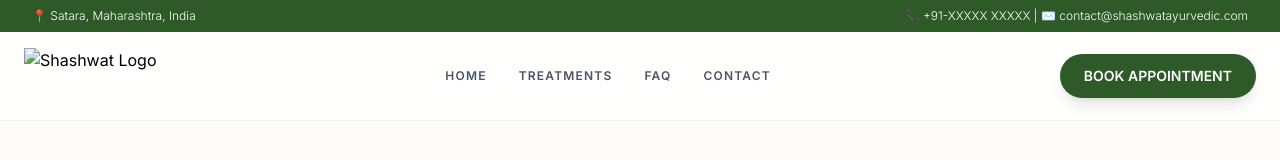
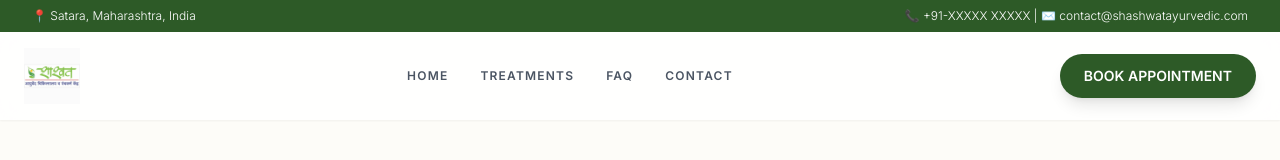
Before and after one commit to HARSHsabne/dr.-rahul-chavan, a plain HTML site: page index.html in a window 1280 px wide. Shown: the top 160 px of the page. Drawn offline with nearby package versions, Linux system fonts and the light colour scheme.

Commit message:
Update index.html

```diff
--- a/index.html
+++ b/index.html
@@ -33,7 +33,7 @@
 
     <nav class="flex items-center justify-between px-6 py-4 bg-white/80 backdrop-blur-md sticky top-0 z-50 shadow-sm">
         <div class="flex items-center gap-3">
-            <img src="your-logo-path.png" alt="Shashwat Logo" class="h-10 md:h-14">
+            <img src="logo.png" alt="Shashwat Logo" class="h-10 md:h-14">
         </div>
 
         <div class="hidden lg:flex gap-8 font-semibold text-xs uppercase tracking-widest text-gray-600">
```
